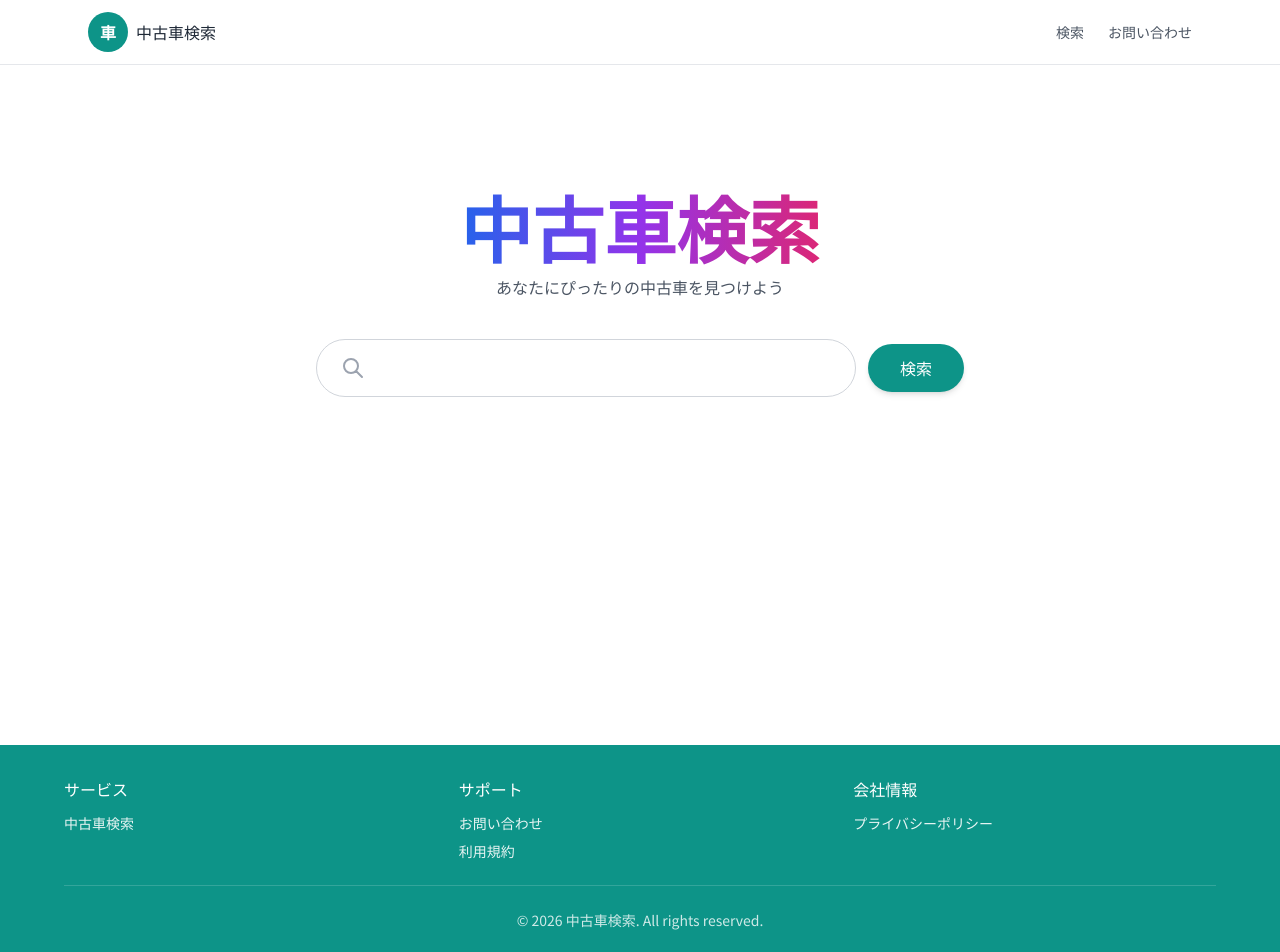
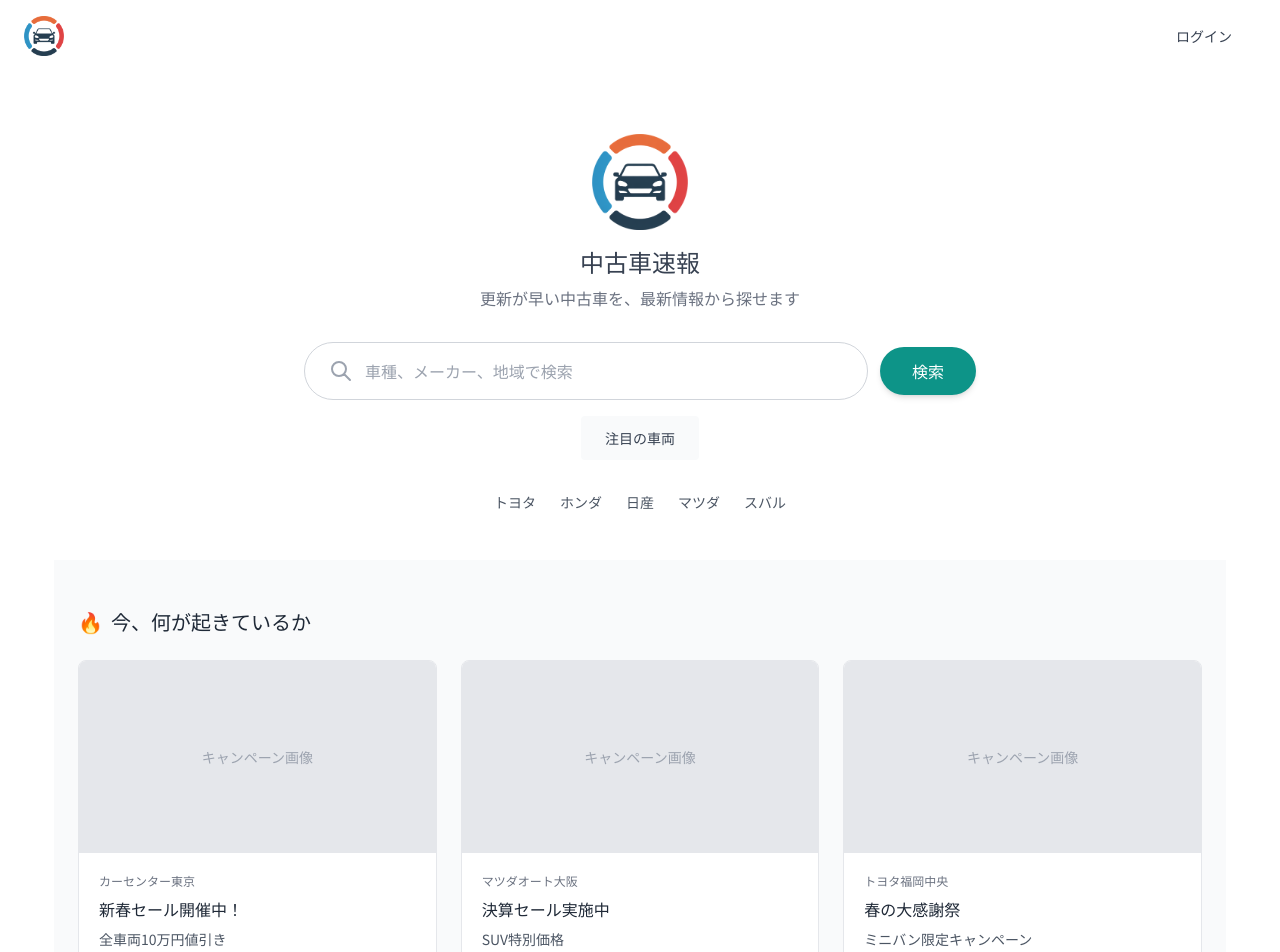
Before and after one commit to e-ota-samuraitech/used-car-search-next, a Next.js app: page / in a window 1280 px wide. Shown: the top 952 px of the page. Built offline with nearby package versions, Linux system fonts and the light colour scheme.

Commit message:
topページ readdyに近づける

```diff
--- a/src/components/common/SearchLogo.tsx
+++ b/src/components/common/SearchLogo.tsx
@@ -1,12 +1,27 @@
+import Image from 'next/image';
+
 const SearchLogo = () => {
   return (
-    <div className="text-center mb-10">
-      <h1 className="text-6xl md:text-7xl font-bold mb-3">
-        <span className="bg-gradient-to-r from-blue-600 via-purple-600 to-pink-600 bg-clip-text text-transparent">
-          中古車検索
-        </span>
+    <div className="text-center mb-6 md:mb-8">
+      {/* Logo Image */}
+      <div className="mb-3 md:mb-4">
+        <Image
+          src="/readdy-logo.png"
+          alt="中古車速報"
+          width={96}
+          height={96}
+          className="h-16 md:h-24 w-auto mx-auto"
+          priority
+        />
+      </div>
+      {/* Site Title */}
+      <h1 className="text-xl md:text-2xl font-normal text-gray-700 mb-2">
+        中古車速報
       </h1>
-      <p className="text-base text-gray-600">あなたにぴったりの中古車を見つけよう</p>
+      {/* Subtitle */}
+      <p className="text-sm md:text-base text-gray-500">
+        更新が早い中古車を、最新情報から探せます
+      </p>
     </div>
   );
 };
--- a/src/components/common/Topbar.tsx
+++ b/src/components/common/Topbar.tsx
@@ -1,16 +1,49 @@
 import Link from 'next/link';
+import Image from 'next/image';
+import { useRouter } from 'next/router';
 
 const Topbar = () => {
+  const router = useRouter();
+  const isTopPage = router.pathname === '/';
+
+  // トップページ: readdy風シンプルヘッダー（ロゴ左 + ログイン右）
+  if (isTopPage) {
+    return (
+      <header className="px-4 md:px-6 py-4 flex items-center justify-between bg-white">
+        <Link href="/" className="flex items-center gap-2">
+          <Image
+            src="/readdy-logo.png"
+            alt="中古車速報"
+            width={40}
+            height={40}
+            className="h-8 md:h-10 w-auto"
+          />
+        </Link>
+        <Link
+          href="/login"
+          className="px-4 md:px-6 py-2 text-sm font-medium text-gray-700 hover:bg-gray-100 rounded-full transition-colors whitespace-nowrap"
+        >
+          ログイン
+        </Link>
+      </header>
+    );
+  }
+
+  // その他のページ: 従来のヘッダー
   return (
     <header className="sticky top-0 z-50 bg-white border-b border-gray-200">
       <div className="max-w-6xl mx-auto px-4 md:px-6 py-3 flex items-center justify-between">
         {/* Logo */}
         <Link href="/" className="flex items-center gap-2">
-          <div className="w-8 h-8 md:w-10 md:h-10 rounded-full bg-accent flex items-center justify-center">
-            <span className="text-white text-sm md:text-base font-bold">車</span>
-          </div>
+          <Image
+            src="/readdy-logo.png"
+            alt="中古車速報"
+            width={40}
+            height={40}
+            className="h-8 md:h-10 w-auto"
+          />
           <span className="font-medium text-gray-800 text-sm md:text-base hidden sm:inline">
-            中古車検索
+            中古車速報
           </span>
         </Link>
 
--- a/src/pages/index.tsx
+++ b/src/pages/index.tsx
@@ -1,8 +1,43 @@
 import Layout from '@/components/common/Layout';
 import SearchBar from '@/components/results/SearchBar';
 import SearchLogo from '@/components/common/SearchLogo';
+import Link from 'next/link';
 import { useRouter } from 'next/router';
 import { useEffect, useState } from 'react';
+
+// Quick Links データ（SEO準拠のURL構造）
+const QUICK_LINKS = [
+  { label: 'トヨタ', href: '/cars/m-toyota/' },
+  { label: 'ホンダ', href: '/cars/m-honda/' },
+  { label: '日産', href: '/cars/m-nissan/' },
+  { label: 'マツダ', href: '/cars/m-mazda/' },
+  { label: 'スバル', href: '/cars/m-subaru/' },
+];
+
+// キャンペーンデータ（静的ダミー）
+const CAMPAIGNS = [
+  {
+    id: '1',
+    dealer: 'カーセンター東京',
+    title: '新春セール開催中！',
+    description: '全車両10万円値引き',
+    endDate: '2025年1月31日まで',
+  },
+  {
+    id: '2',
+    dealer: 'マツダオート大阪',
+    title: '決算セール実施中',
+    description: 'SUV特別価格',
+    endDate: '2025年3月31日まで',
+  },
+  {
+    id: '3',
+    dealer: 'トヨタ福岡中央',
+    title: '春の大感謝祭',
+    description: 'ミニバン限定キャンペーン',
+    endDate: '2025年4月30日まで',
+  },
+];
 
 export default function TopPage() {
   const router = useRouter();
@@ -26,12 +61,85 @@ export default function TopPage() {
 
   return (
     <Layout showFilters={false}>
-      <main className="flex-1 flex items-center justify-center" style={{ paddingTop: '10vh' }}>
-        <div className="w-full max-w-[680px] px-4 py-8">
+      {/* Hero Section */}
+      <main className="flex-1 flex flex-col items-center justify-center px-4 md:px-6 py-8 md:py-12">
+        <div className="w-full max-w-2xl">
+          {/* Logo + Title */}
           <SearchLogo />
-          <SearchBar variant="large" isNavigating={isNavigating} placeholder="" />
+
+          {/* Search Box + Buttons */}
+          <div className="mb-6 md:mb-8">
+            <SearchBar variant="large" isNavigating={isNavigating} placeholder="車種、メーカー、地域で検索" />
+
+            {/* 注目の車両ボタン */}
+            <div className="flex justify-center mt-4">
+              <Link
+                href="/cars/"
+                className="px-4 md:px-6 py-2.5 md:py-3 bg-gray-50 text-xs md:text-sm text-gray-700 rounded hover:border hover:border-gray-300 hover:shadow-sm transition-all whitespace-nowrap"
+              >
+                注目の車両
+              </Link>
+            </div>
+          </div>
+
+          {/* Quick Links */}
+          <div className="flex flex-wrap justify-center gap-4 md:gap-6 text-xs md:text-sm text-gray-600 px-4">
+            {QUICK_LINKS.map((link) => (
+              <Link
+                key={link.href}
+                href={link.href}
+                className="hover:underline whitespace-nowrap"
+              >
+                {link.label}
+              </Link>
+            ))}
+          </div>
         </div>
       </main>
+
+      {/* Campaign Section */}
+      <section className="px-4 md:px-6 py-8 md:py-12 bg-gray-50">
+        <div className="max-w-6xl mx-auto">
+          {/* Section Title */}
+          <h2 className="text-lg md:text-xl font-medium text-gray-800 mb-4 md:mb-6 flex items-center gap-2">
+            <span>🔥</span>
+            今、何が起きているか
+          </h2>
+
+          {/* Campaign Cards */}
+          <div className="grid grid-cols-1 md:grid-cols-3 gap-4 md:gap-6">
+            {CAMPAIGNS.map((campaign) => (
+              <Link
+                key={campaign.id}
+                href="/campaigns"
+                className="bg-white rounded-lg overflow-hidden hover:shadow-lg transition-shadow cursor-pointer border border-gray-200 block"
+              >
+                {/* Image Placeholder */}
+                <div className="w-full h-48 bg-gray-200 flex items-center justify-center">
+                  <span className="text-gray-400 text-sm">キャンペーン画像</span>
+                </div>
+                {/* Content */}
+                <div className="p-4 md:p-5">
+                  <div className="text-xs text-gray-500 mb-2">{campaign.dealer}</div>
+                  <h3 className="font-medium text-gray-800 mb-2">{campaign.title}</h3>
+                  <p className="text-sm text-gray-600 mb-3">{campaign.description}</p>
+                  <div className="text-xs text-red-600 font-medium">{campaign.endDate}</div>
+                </div>
+              </Link>
+            ))}
+          </div>
+
+          {/* View All Button */}
+          <div className="text-center mt-6 md:mt-8">
+            <Link
+              href="/campaigns"
+              className="inline-block px-6 py-3 bg-white border border-gray-300 text-sm text-gray-700 rounded hover:bg-gray-50 transition-colors whitespace-nowrap"
+            >
+              すべてのキャンペーンを見る
+            </Link>
+          </div>
+        </div>
+      </section>
     </Layout>
   );
 }
```
Also changed, not shown: 1 other file (tests, documents, lock files or other folders).
